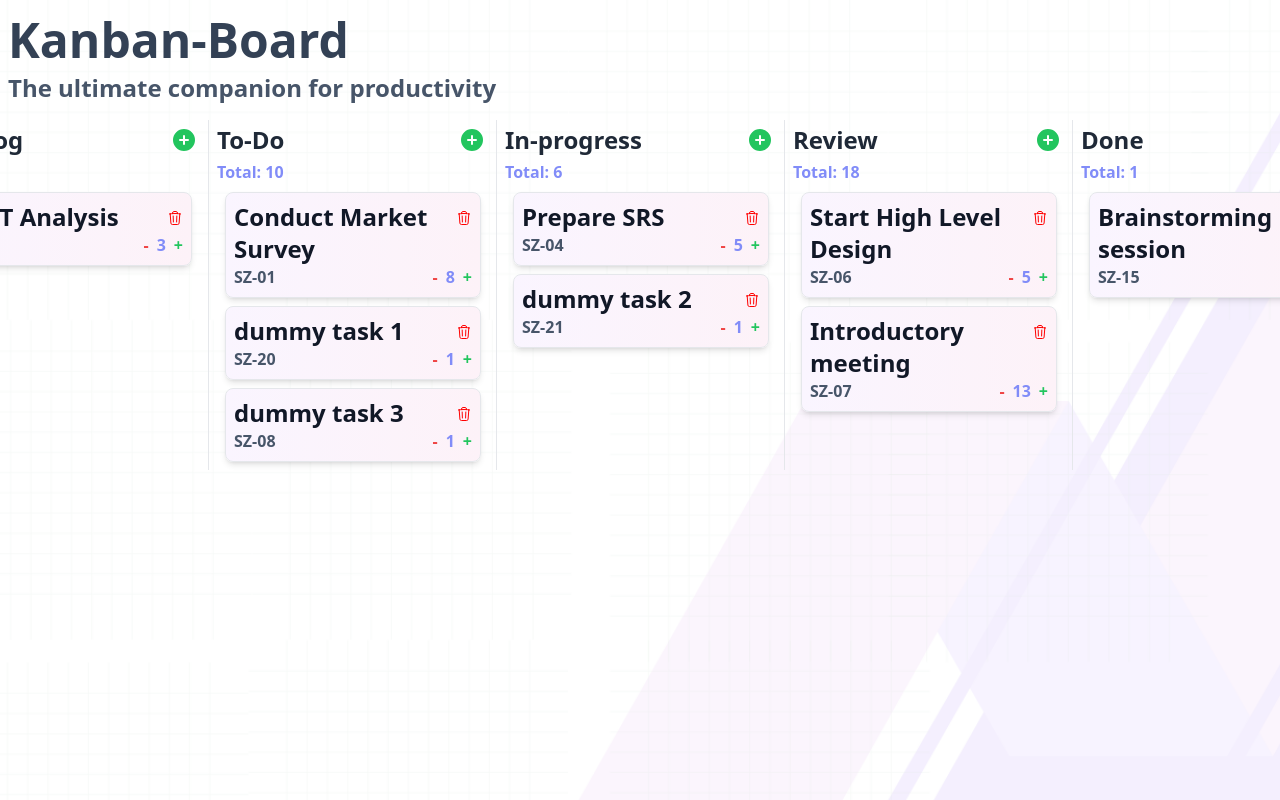
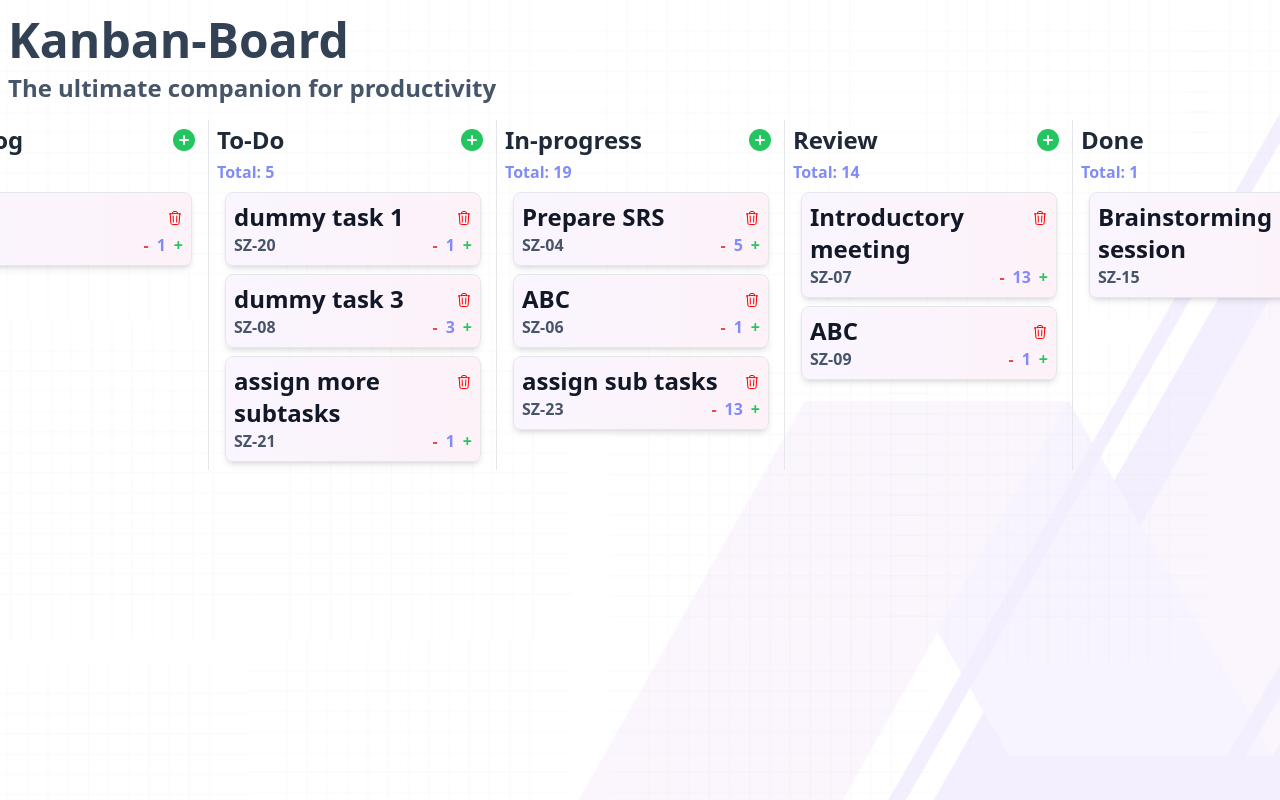
Before and after one commit to Ats023/kanban-board-webapp, a React (Vite) app: page / in a window 1280 px wide. Shown: the top 800 px of the page. Built offline with nearby package versions, Linux system fonts and the light colour scheme; data requests are answered from the project's data file.

Commit message:
Updated form

```diff
--- a/db.json
+++ b/db.json
@@ -1,28 +1,10 @@
 {
   "tasks": [
-    {
-      "id": "SZ-01",
-      "title": "Conduct Market Survey",
-      "points": 8,
-      "status": "To-Do"
-    },
-    {
-      "id": "SZ-03",
-      "title": "SWOT Analysis",
-      "points": 3,
-      "status": "Backlog"
-    },
     {
       "id": "SZ-04",
       "title": "Prepare SRS",
       "points": 5,
       "status": "In-progress"
-    },
-    {
-      "id": "SZ-06",
-      "title": "Start High Level Design",
-      "points": 5,
-      "status": "Review"
     },
     {
       "id": "SZ-07",
@@ -43,14 +25,38 @@
       "status": "To-Do"
     },
     {
-      "id": "SZ-21",
-      "title": "dummy task 2",
+      "id": "SZ-08",
+      "title": "dummy task 3",
+      "points": 3,
+      "status": "To-Do"
+    },
+    {
+      "id": "SZ-03",
+      "title": "ABC",
+      "points": 1,
+      "status": "Backlog"
+    },
+    {
+      "id": "SZ-06",
+      "title": "ABC",
       "points": 1,
       "status": "In-progress"
     },
     {
-      "id": "SZ-08",
-      "title": "dummy task 3",
+      "id": "SZ-09",
+      "title": "ABC",
+      "points": 1,
+      "status": "Review"
+    },
+    {
+      "id": "SZ-23",
+      "title": "assign sub tasks",
+      "points": 13,
+      "status": "In-progress"
+    },
+    {
+      "id": "SZ-21",
+      "title": "assign more subtasks",
       "points": 1,
       "status": "To-Do"
     }
--- a/src/components/AddTaskForm.tsx
+++ b/src/components/AddTaskForm.tsx
@@ -21,23 +21,60 @@ const AddTaskForm = ({status, handleCancelForm}:
               ...formData,
               [name]: newValue
             })
+            setErrors({
+                ...errors,
+                [name]: ''
+              });
           }
+        const [errors, setErrors] = useState({
+            id:"",
+            title:"",
+            points: 1,
+            submit: "",
+        })
 
-        const handleSubmit = (e) => {
+        const validateForm = () => {
+            const inputTaskId = formData.id;
+            let isValid = true
+            return fetch(`http://localhost:3000/tasks/${inputTaskId}`).then((res)=>{
+                if(res.status === 404) {
+                    console.log("NOT FOUND "+inputTaskId)
+                    return true
+                }
+                else {
+                    console.log("FOUND"+inputTaskId)
+                    return false
+                }
+            }).catch(error => {console.log(error)})
+        };
+
+        const handleSubmit = async (e) => {
             e.preventDefault();
-            // Handle form submission here
+            const isValid = await validateForm()
+                    if (isValid === false) {
+                        // Task ID already exists, set error message
+                        setErrors(prevErrors => ({
+                            ...prevErrors,
+                            submit: 'Task ID already exists'
+                        }));
+                    } else {
+                        // Task ID is valid, proceed with form submission
                         fetch(`http://localhost:3000/tasks`, {
                             method: "POST",
                             headers: {
                                 "Content-Type":"application/json"
                             },
                             body: JSON.stringify(formData)
-            }).then(()=>{window.location.reload()})
-            console.log(formData);
-            handleCancelForm()
+                        })
+                        console.log("Successful form submission")
+                        window.location.reload()
+                    }
         };
 
-        return <div className="fixed inset-x-0 mx-auto z-10 p-2 border rounded-lg flex flex-col justify-evenly items-center w-1/3 h-auto bg-slate-50 shadow-lg">
+
+        return <>
+        <div className="fixed inset-0 bg-gray-800 bg-opacity-50 z-10"></div>
+        <div className="fixed inset-x-0 mx-auto z-20 p-2 border rounded-lg flex flex-col justify-evenly items-center w-1/4 h-auto bg-indigo-50 shadow-lg">
             <div className="flex flex-col items-center p-2">
                 <h2 className="text-2xl font-bold text-slate-800">Add New Task</h2>
                 <h3 className="font-bold text-indigo-400">Status: {status}</h3>
@@ -52,6 +89,7 @@ const AddTaskForm = ({status, handleCancelForm}:
                     name="title"
                     value={formData.title}
                     onChange={handleChange}
+                    required
                     />
                 </div>
                 <div className="flex flex-row items-center gap-3">
@@ -63,6 +101,7 @@ const AddTaskForm = ({status, handleCancelForm}:
                     name="id"
                     value={formData.id}
                     onChange={handleChange}
+                    required
                     />
                 </div>
                 <div className="flex flex-row items-center gap-3">
@@ -76,12 +115,14 @@ const AddTaskForm = ({status, handleCancelForm}:
                     onChange={handleChange}
                     />
                 </div>
+                {errors && <p>{errors.submit}</p>}
                 <div className="my-3 flex flex-row justify-between w-full">
                     <button className="block bg-green-500 text-white px-2 py-1 border rounded-md hover:shadow-md" type="submit">Submit</button>
                     <button className="block bg-red-500 text-white px-2 py-1 border rounded-md hover:shadow-md" onClick={()=>handleCancelForm()}>Cancel</button>
                 </div>
             </form>
         </div>
+        </>
     }
 
 
--- a/src/components/TaskCard.tsx
+++ b/src/components/TaskCard.tsx
@@ -54,7 +54,7 @@ const TaskCard = ({task, updateTaskPoints, updateTaskTitle}: {
                         {task.title}
                     </div>
                     <svg onClick={()=>deleteTask(task.id)}
-                    xmlns="http://www.w3.org/2000/svg" fill="none" viewBox="0 0 24 24" stroke-width="1.5" stroke="red" className="flex-none w-4 h-4 hover:cursor-pointer hover:shadow-md">
+                    xmlns="http://www.w3.org/2000/svg" fill="none" viewBox="0 0 24 24" stroke-width="1.5" stroke="red" className="flex-none w-4 h-4 hover:cursor-pointer hover:w-5 hover:h-5">
                     <path stroke-linecap="round" stroke-linejoin="round" d="m14.74 9-.346 9m-4.788 0L9.26 9m9.968-3.21c.342.052.682.107 1.022.166m-1.022-.165L18.16 19.673a2.25 2.25 0 0 1-2.244 2.077H8.084a2.25 2.25 0 0 1-2.244-2.077L4.772 5.79m14.456 0a48.108 48.108 0 0 0-3.478-.397m-12 .562c.34-.059.68-.114 1.022-.165m0 0a48.11 48.11 0 0 1 3.478-.397m7.5 0v-.916c0-1.18-.91-2.164-2.09-2.201a51.964 51.964 0 0 0-3.32 0c-1.18.037-2.09 1.022-2.09 2.201v.916m7.5 0a48.667 48.667 0 0 0-7.5 0" />
                     </svg>
 
@@ -67,7 +67,7 @@ const TaskCard = ({task, updateTaskPoints, updateTaskTitle}: {
                 {task.id}
             </div>
             <div className="flex gap-2 items-center font-bold text-slate-600">
-                <button className="text-red-500" onClick={(e)=>updatePoints('down')}>-</button>
+                <button className="text-red-500"  onClick={(e)=>updatePoints('down')}>-</button>
                 <div className="text-indigo-400">{points}</div>
                 <button className="text-green-500" onClick={(e)=>updatePoints('up')}>+</button>
             </div>
```
Lines whose indentation alone changed are shown as unchanged.
